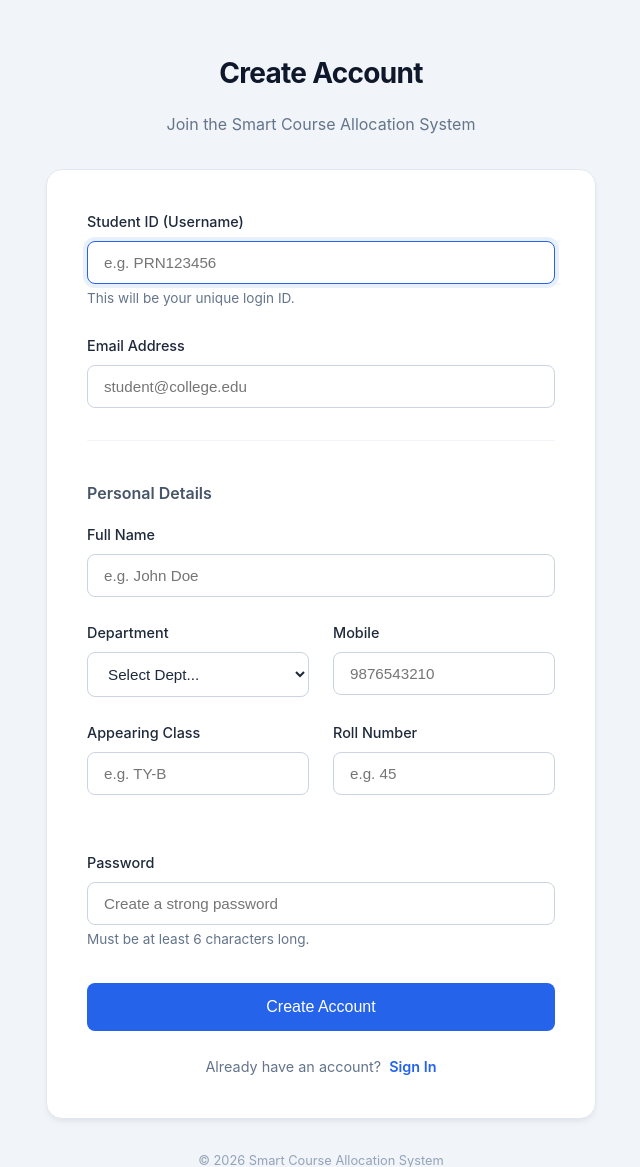
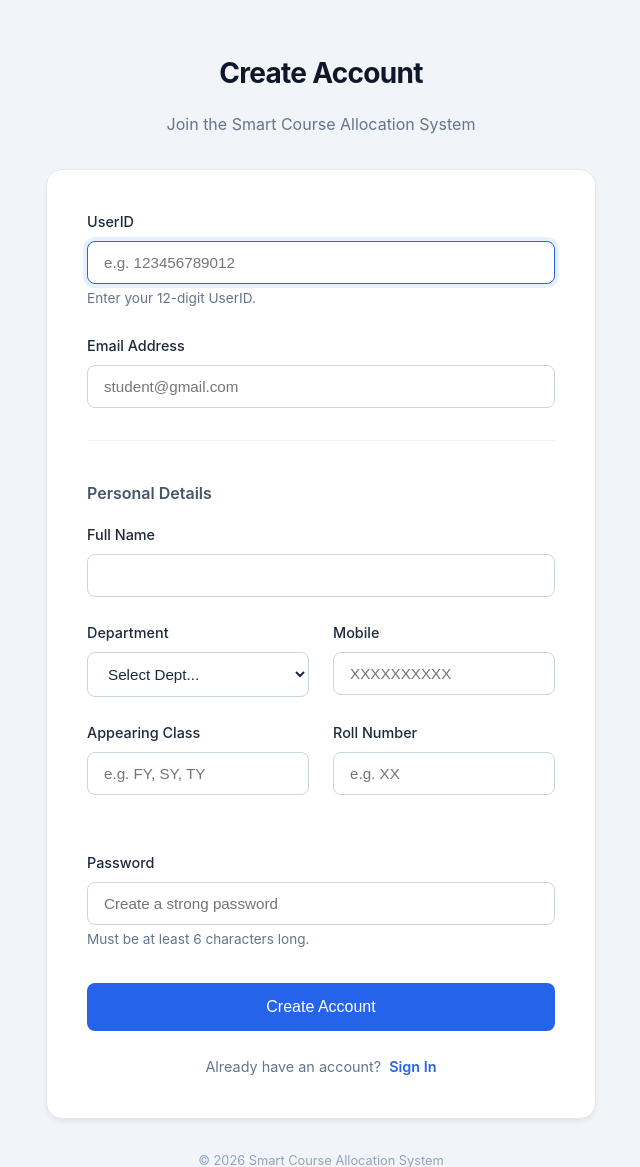
Before and after one commit to PrashantJaybhaye/Smart-Allocation-system, a Flask app: page /register in a window 1280 px wide. Shown: the top 1167 px of the page, without its empty margins (319-959 px from the left). Run offline with Flask 3, Linux system fonts and the light colour scheme; parts of the project's set-up code (start-up, migrations or seed data) failed here and were passed over; some libraries are stand-ins or nearby versions.

Commit message:
feat: Implement student registration and a student dashboard with course preference submission and allocation status display.

```diff
--- a/app.py
+++ b/app.py
@@ -78,8 +78,8 @@ def register():
             flash('All fields are required.', 'error')
             return render_template('register.html')
 
-        if not re.match(r'^[a-zA-Z0-9]+$', username):
-            flash('Username must be alphanumeric (no spaces/special chars).', 'error')
+        if not re.match(r'^\d{12}$', username):
+            flash('UserID must be exactly 12 digits.', 'error')
             return render_template('register.html')
 
         if not re.match(r'^\d{10}$', mobile):
@@ -95,7 +95,7 @@ def register():
 
         user_exists = User.query.filter_by(username=username).first()
         if user_exists:
-            flash('Username already exists', 'error')
+            flash('UserID already exists', 'error')
         else:
             # 1. Create User Login
             new_user = User(username=username, role=role)
@@ -179,8 +179,8 @@ def dashboard():
         already_submitted = student_record and student_record.preferences
         can_submit = not already_submitted or allow_repref
 
-        # Number of preference slots = min(available courses, 5)
-        num_preferences = min(len(courses), 5)
+        # Number of preference slots = min(available courses, 8)
+        num_preferences = min(len(courses), 8)
 
         return render_template('student_dashboard.html',
                                student=student_record,
@@ -203,6 +203,16 @@ def submit_preferences():
         return redirect(url_for('dashboard'))
 
     prefs = request.form.getlist('preferences')
+
+    # Validate: all preference slots must be filled (not empty)
+    courses = Course.query.all()
+    expected_count = min(len(courses), 8)
+    # Remove any empty values
+    prefs = [p for p in prefs if p.strip()]
+    if len(prefs) < expected_count:
+        flash(f'All {expected_count} preference fields are required. Please fill every slot.', 'error')
+        return redirect(url_for('dashboard'))
+
     # Update or Create Student Record
     student = Student.query.filter_by(student_id=current_user.username).first()
     if not student:
@@ -367,7 +377,7 @@ def upload_students():
 
                 student.name = row['Name']
                 # Collect all preference columns
-                prefs = [row[f'Preference {i}'] for i in range(1, 8) if f'Preference {i}' in row and pd.notna(row[f'Preference {i}'])]
+                prefs = [row[f'Preference {i}'] for i in range(1, 9) if f'Preference {i}' in row and pd.notna(row[f'Preference {i}'])]
                 student.preferences = prefs
 
                 # Assume GPA is in the file if present
--- a/data_processor.py
+++ b/data_processor.py
@@ -34,6 +34,7 @@ class DataProcessor:
             'Open Elective Choices [Priority No. 5]': 'Preference 5',
             'Open Elective Choices [Priority No. 6]': 'Preference 6',
             'Open Elective Choices [Priority No. 7]': 'Preference 7',
+            'Open Elective Choices [Priority No. 8]': 'Preference 8',
         }
 
         # If Open Electives not found, try Audit Courses
@@ -46,6 +47,7 @@ class DataProcessor:
                 'Mandatory Non Credit Course Choices [Priority No. 5]': 'Preference 5',
                 'Mandatory Non Credit Course Choices [Priority No. 6]': 'Preference 6',
                 'Mandatory Non Credit Course Choices [Priority No. 7]': 'Preference 7',
+                'Mandatory Non Credit Course Choices [Priority No. 8]': 'Preference 8',
             })
 
         # We also need a reverse map to show original names in the UI later?
--- a/templates/register.html
+++ b/templates/register.html
@@ -70,17 +70,18 @@
                 <!-- Section 1: Account Setup -->
                 <div style="margin-bottom: 2rem;">
                     <div class="form-group">
-                        <label for="username" class="form-label">Student ID (Username)</label>
-                        <input type="text" id="username" name="username" required pattern="^[a-zA-Z0-9]+$"
-                            title="Alphanumeric characters only (no spaces)" class="form-control"
-                            placeholder="e.g. PRN123456" autofocus>
-                        <div class="form-hint">This will be your unique login ID.</div>
+                        <label for="username" class="form-label">UserID</label>
+                        <input type="text" id="username" name="username" required pattern="^[0-9]{12}$"
+                            inputmode="numeric" title="Exactly 12 digits required" minlength="12" maxlength="12"
+                            class="form-control" placeholder="e.g. 123456789012" autofocus
+                            oninput="this.value = this.value.replace(/[^0-9]/g, '').slice(0, 12)">
+                        <div class="form-hint">Enter your 12-digit UserID.</div>
                     </div>
 
                     <div class="form-group">
                         <label for="email" class="form-label">Email Address</label>
                         <input type="email" id="email" name="email" required class="form-control"
-                            placeholder="student@college.edu">
+                            placeholder="student@gmail.com">
                     </div>
                 </div>
 
@@ -91,8 +92,7 @@
                     <div class="form-group">
                         <label for="full_name" class="form-label">Full Name</label>
                         <input type="text" id="full_name" name="full_name" required pattern="[a-zA-Z\s]+"
-                            title="Name should only contain letters and spaces" class="form-control"
-                            placeholder="e.g. John Doe">
+                            title="Name should only contain letters and spaces" class="form-control">
                     </div>
 
                     <div class="grid-2">
@@ -107,7 +107,8 @@
                                 <option value="Computer Science Design">Computer Science Design</option>
                                 <option value="Electronics and Computer Engineering">Electronics and Computer
                                     Engineering</option>
-                                <option value="AIDS">AIDS</option>
+                                <option value="Artificial Intelligence and Data Science">Artificial Intelligence and
+                                    Data Science</option>
                                 <option value="Mechanical Engineering">Mechanical Engineering</option>
                                 <option value="Electrical Engineering">Electrical Engineering</option>
                                 <option value="Mechatronics Engineering">Mechatronics Engineering</option>
@@ -121,7 +122,7 @@
                         <div class="form-group">
                             <label for="mobile" class="form-label">Mobile</label>
                             <input type="tel" id="mobile" name="mobile" required pattern="^\d{10}$"
-                                title="10-digit mobile number" class="form-control" placeholder="9876543210">
+                                title="10-digit mobile number" class="form-control" placeholder="XXXXXXXXXX">
                         </div>
                     </div>
 
@@ -129,12 +130,12 @@
                         <div class="form-group">
                             <label for="student_class" class="form-label">Appearing Class</label>
                             <input type="text" id="student_class" name="student_class" required class="form-control"
-                                placeholder="e.g. TY-B">
+                                placeholder="e.g. FY, SY, TY">
                         </div>
                         <div class="form-group">
                             <label for="roll_no" class="form-label">Roll Number</label>
                             <input type="text" id="roll_no" name="roll_no" required pattern="^[a-zA-Z0-9]+$"
-                                class="form-control" placeholder="e.g. 45">
+                                class="form-control" placeholder="e.g. XX">
                         </div>
                     </div>
                 </div>
--- a/templates/student_dashboard.html
+++ b/templates/student_dashboard.html
@@ -195,7 +195,7 @@
                         <h3 style="margin: 0;">Course Preferences</h3>
                         <p style="font-size: 0.85rem; color: var(--text-muted); margin-top: 0.25rem;">
                             {{ "Submissions are currently locked." if not can_submit else "Rank your choices from 1
-                            (Highest) to 5 (Lowest)." }}
+                            (Highest) to " ~ num_preferences ~ " (Lowest). All fields are required." }}
                         </p>
                     </div>
                 </div>
```
